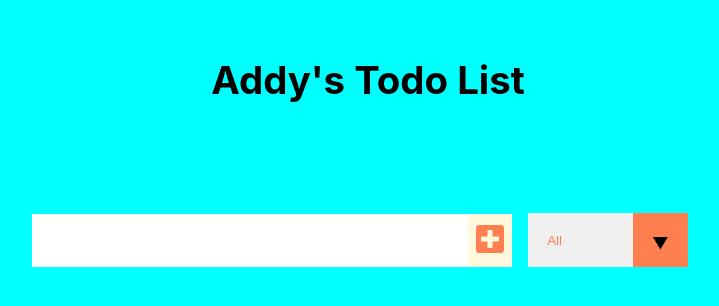
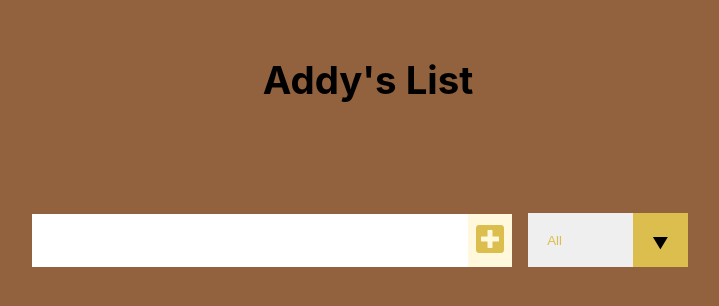
Before and after one commit to Aditya24/notes-management, a plain HTML site: page index.html in a window 1280 px wide. Shown: the whole page, without its empty margins (272-991 px from the left). Drawn offline with Linux system fonts and the light colour scheme.

Commit message:
Add files via upload
Color change

```diff
--- a/index.html
+++ b/index.html
@@ -22,7 +22,7 @@
   </head>
   <body>
     <header>
-      <h1>Addy's Todo List</h1>
+      <h1>Addy's List</h1>
     </header>
     <form>
       <input type="text" class="todo-input" />
--- a/style.css
+++ b/style.css
@@ -4,7 +4,7 @@
   box-sizing: border-box;
 }
 body {
-  background-color: aqua;
+  background-color: #92613e;
   color: black;
   font-family: SB Heading, -apple-system, BlinkMacSystemFont, Segoe UI, Roboto,
     Helvetica Neue, Arial, Noto Sans, sans-serif, Apple Color Emoji,
@@ -32,13 +32,13 @@ form button {
   background: white;
 }
 form button {
-  color: coral;
+  color: #dcbe4f;
   background: cornsilk;
   cursor: pointer;
   transition: all 0.3s ease;
 }
 form button:hover {
-  background: coral;
+  background: #dcbe4f;
   color: cornsilk;
 }
 
@@ -66,7 +66,7 @@ form button:hover {
 }
 .trash-btn,
 .complete-btn {
-  background: coral;
+  background: #dcbe4f;
   color: cornsilk;
   border: none;
   padding: 1rem;
@@ -108,7 +108,7 @@ select {
   overflow: hidden;
 }
 select {
-  color: coral;
+  color: #dcbe4f;
   width: 10rem;
   padding: 1.2rem;
   cursor: pointer;
@@ -117,7 +117,7 @@ select {
 .select::after {
   content: "\25bc ";
   position: absolute;
-  background: coral;
+  background: #dcbe4f;
   top: 0;
   right: 0;
   padding: 1.2rem;
@@ -127,5 +127,5 @@ select {
 
 .select:hover::after {
   background: cornsilk;
-  color: coral;
+  color: #dcbe4f;
 }
```
